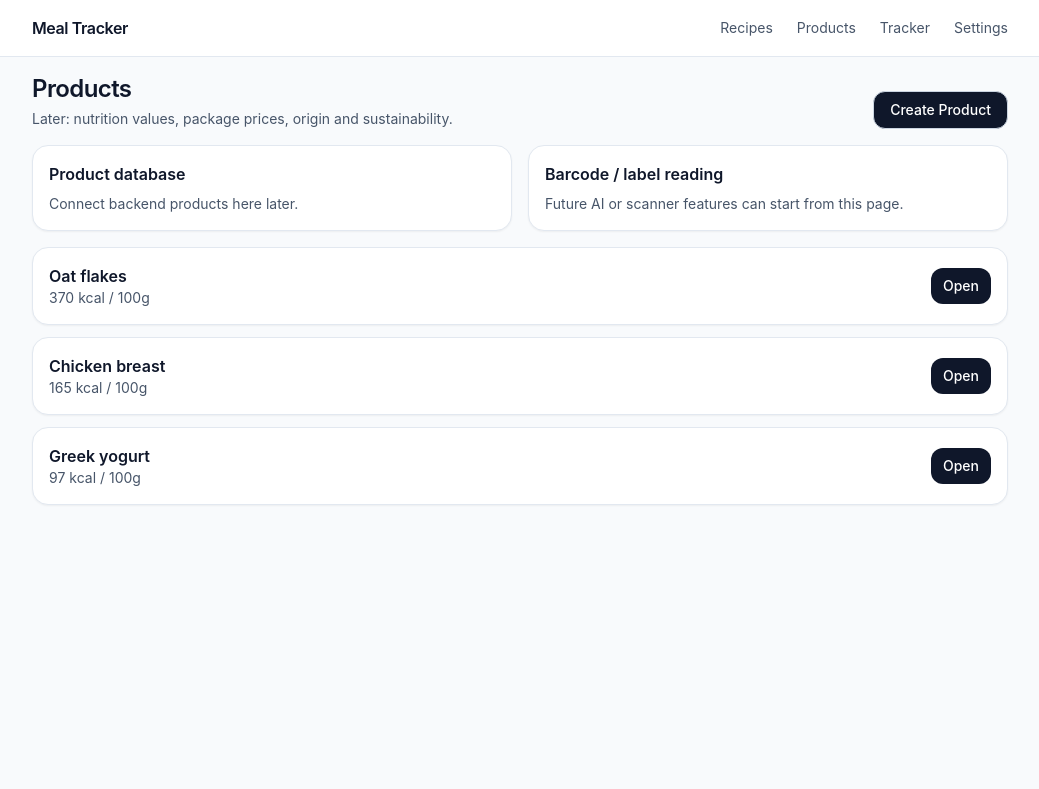
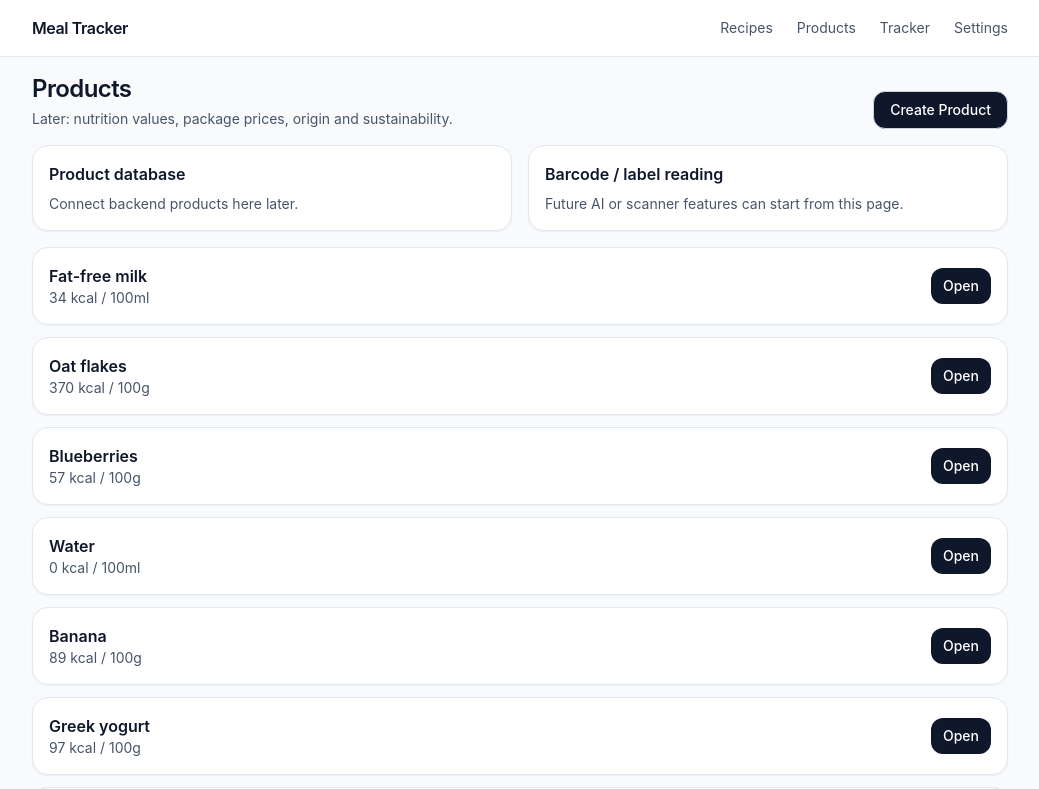
Before and after one commit to haagahelia/meal-tracker-fe, a React (Vite) app: page /products in a window 1280 px wide. Shown: the top 789 px of the page, without its empty margins (120-1159 px from the left). Built offline with nearby package versions, Linux system fonts and the light colour scheme.

Commit message:
feat: change product page data to dynamic with types

```diff
--- a/src/features/products/ProductsPage.tsx
+++ b/src/features/products/ProductsPage.tsx
@@ -1,15 +1,20 @@
+import { useEffect, useState } from "react";
+import { getIngredients } from "@/data/mealTrackerRepository";
+import type { Ingredient } from "@/domain/mealTrackerTypes";
+
 import { Link } from "react-router-dom";
 import { Page } from "@/components/ui/Page";
 import { Card } from "@/components/ui/Card";
 import { Button } from "@/components/ui/Button";
 
-const products = [
-  { id: "1", name: "Oat flakes", kcal: 370 },
-  { id: "2", name: "Chicken breast", kcal: 165 },
-  { id: "3", name: "Greek yogurt", kcal: 97 },
-];
+
 
 export function ProductsPage() {
+  const [products, setProducts] = useState<Ingredient[]>([]);
+
+  useEffect(() => {
+    getIngredients().then(setProducts);
+  }, []);
 
   return (
     <Page
@@ -46,16 +51,11 @@ export function ProductsPage() {
       {/* NEW: PRODUCTS LIST */}
       <div className="mt-6 space-y-3">
         {products.map((product) => (
-          <Card
-            key={product.id}
-            className="flex items-center justify-between"
-          >
+          <Card key={product.id} className="flex items-center justify-between">
             <div>
-              <h3 className="text-base font-semibold">
-                {product.name}
-              </h3>
+              <h3 className="text-base font-semibold">{product.name}</h3>
               <p className="text-sm text-slate-600">
-                {product.kcal} kcal / 100g
+                {product.calories_per_100} kcal / 100{product.unit}
               </p>
             </div>
 
```
